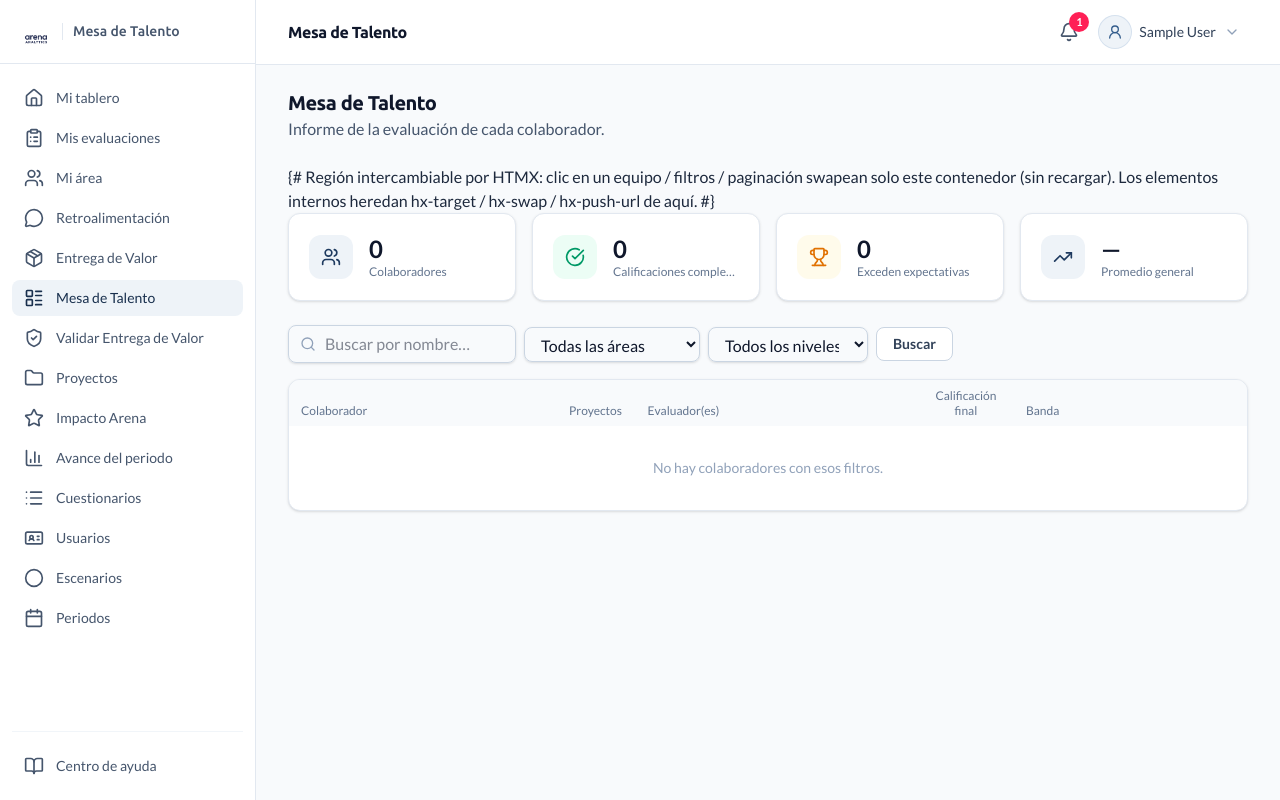
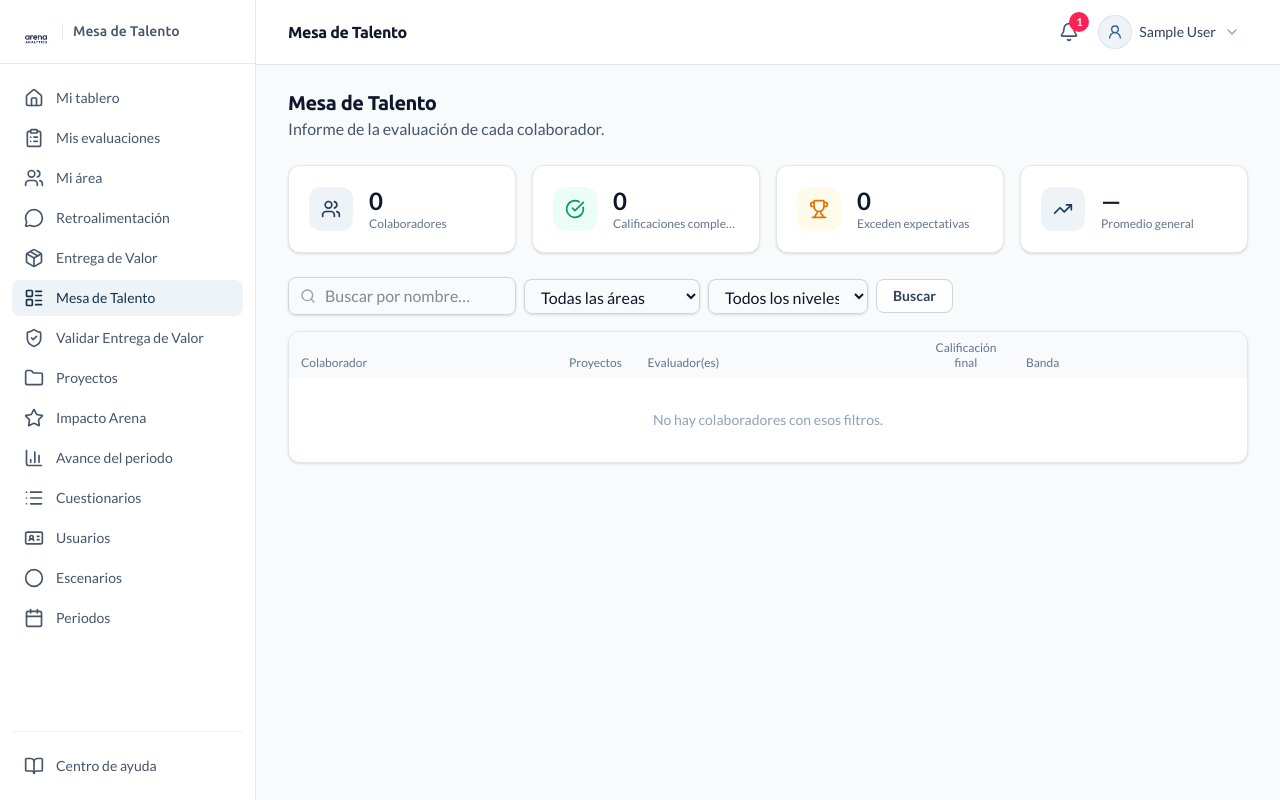
Before and after one commit to eduardoayalasoto/ArenaMesasDeTalento, a Django app: page /mesa-talento/ in a window 1280 px wide. Run offline with Django 5.2, Linux system fonts and the light colour scheme; the visitor is signed in with stand-in values (Sample User, id 1); data comes from the database, SQL or seed files in the repository; data that the repository does not hold is empty; style sheets or scripts are compiled from the project's sources; parts of the project's set-up code (start-up, migrations or seed data) failed here and were passed over.

Commit message:
fix(dashboards): comentario HTMX multilinea se imprimia en pantalla
Los comentarios {# #} de Django son de una sola linea; el bloque de 3 lineas
se renderizaba literal. Se cambia a {% comment %}.

Co-Authored-By: Claude Opus 4.8 (1M context) <noreply@anthropic.com>

```diff
--- a/templates/dashboards/talent_table.html
+++ b/templates/dashboards/talent_table.html
@@ -5,9 +5,11 @@
     <p class="text-slate-600">Informe de la evaluación de cada colaborador{% if period %} · {{ period.name }}{% endif %}.</p>
   </div>
 
-  {# Región intercambiable por HTMX: clic en un equipo / filtros / paginación
-     swapean solo este contenedor (sin recargar). Los elementos internos heredan
-     hx-target / hx-swap / hx-push-url de aquí. #}
+  {% comment %}
+  Región intercambiable por HTMX: clic en un equipo / filtros / paginación
+  swapean solo este contenedor (sin recargar). Los elementos internos heredan
+  hx-target / hx-swap / hx-push-url de aquí.
+  {% endcomment %}
   <div id="talent-main" hx-target="#talent-main" hx-swap="innerHTML" hx-push-url="true">
     {% include "dashboards/_talent_table_main.html" %}
   </div>
```
